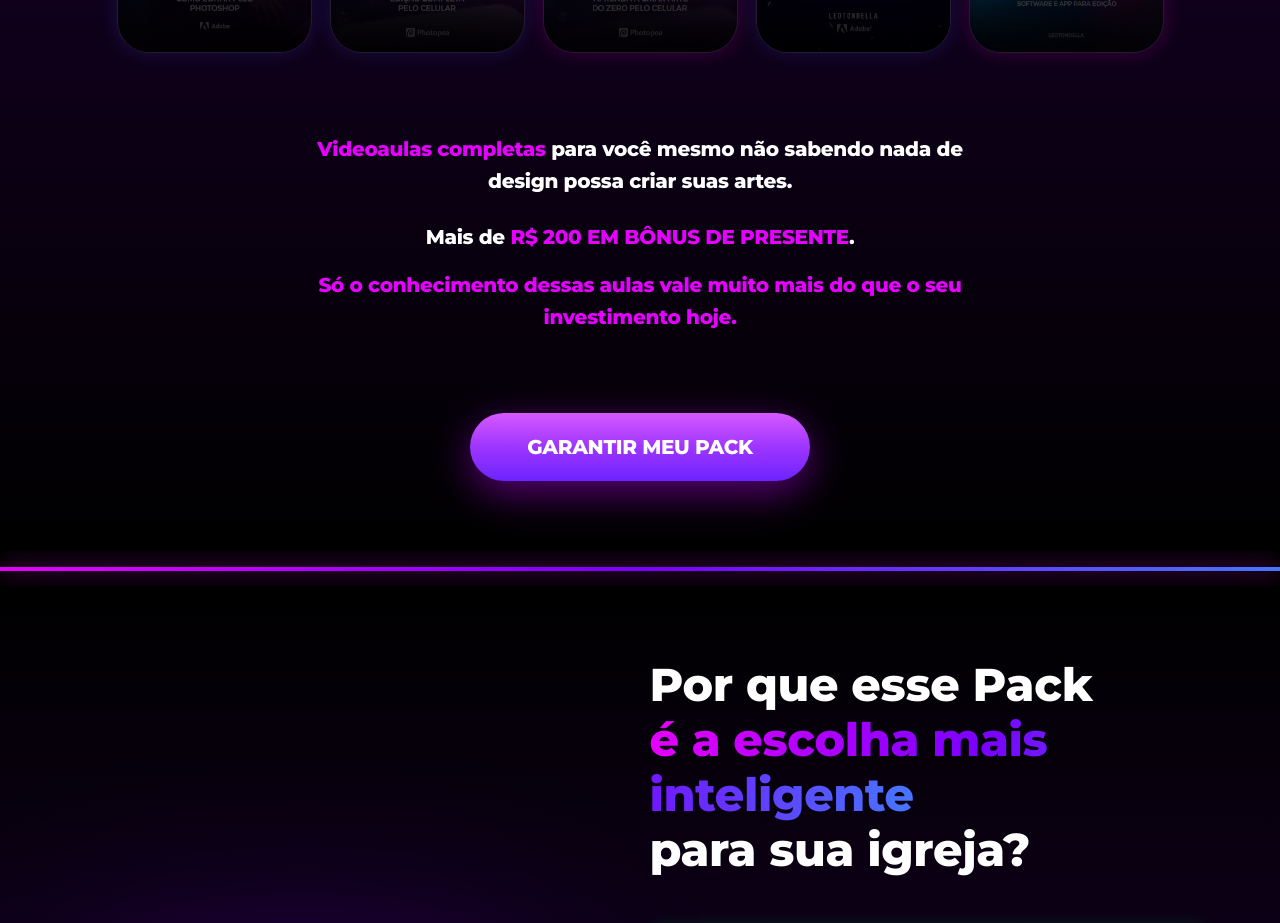
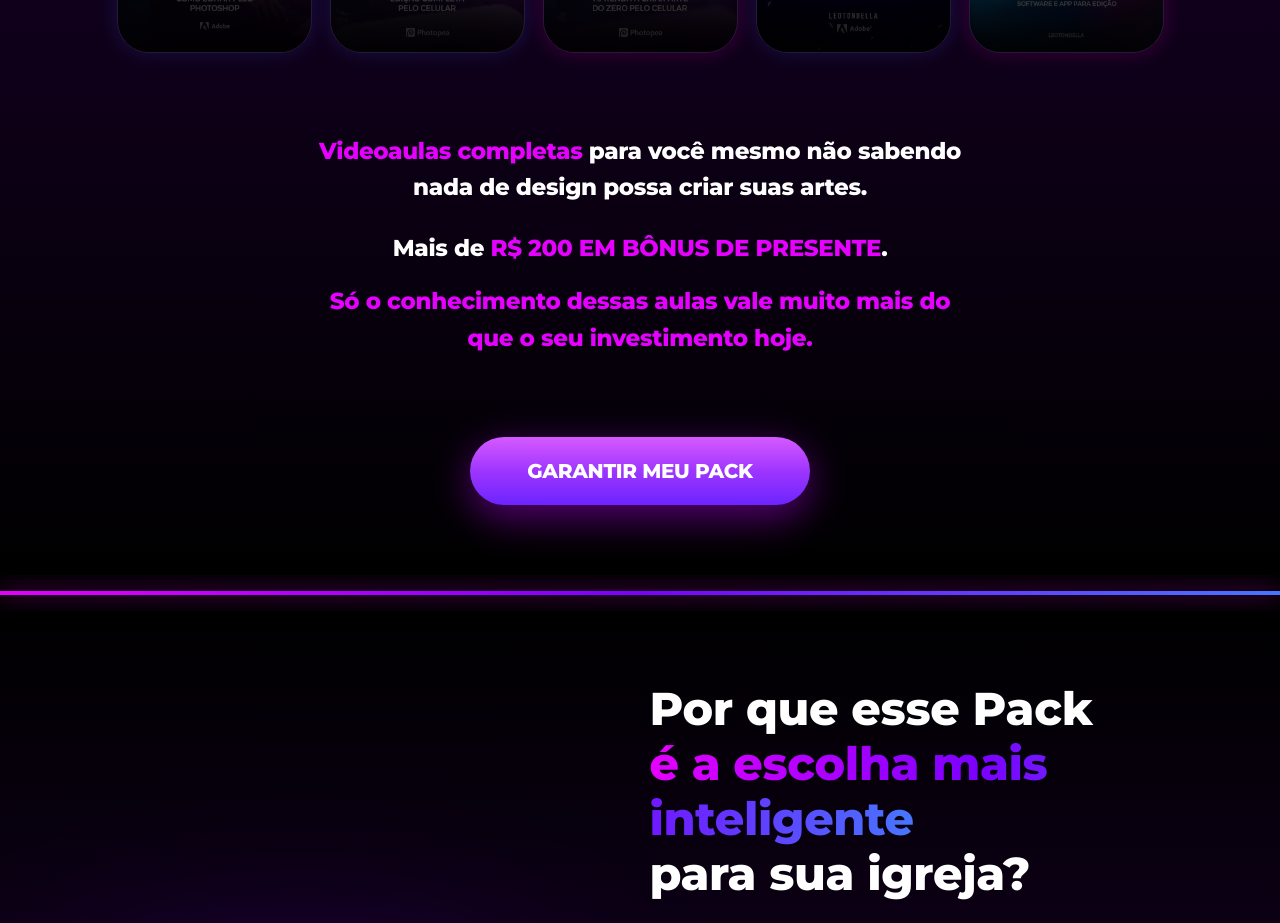
Before and after one commit to jrmacbrandt/Leo-Tondella, a React (Vite) app: page / in a window 1280 px wide. Shown: the part 2180-3103 px from the top of the page. Built offline with nearby package versions, Linux system fonts and the light colour scheme.

Commit message:
style: increase bonus description font size by 2pt

```diff
--- a/src/App.tsx
+++ b/src/App.tsx
@@ -258,7 +258,7 @@ export default function App() {
           </div>
 
           <div className="max-w-[700px] mx-auto mb-16 md:mb-20 px-4 flex flex-col items-center text-center">
-            <div className="text-[16px] md:text-[20px] font-medium text-white leading-[1.6]">
+            <div className="text-[19px] md:text-[23px] font-medium text-white leading-[1.6]">
               <div><span className="text-brand-magenta">Videoaulas completas</span> para você mesmo não sabendo nada de design possa criar suas artes.</div>
               <div className="h-4 md:h-6" />
               <div>Mais de <span className="text-brand-magenta font-bold">R$ 200 EM BÔNUS DE PRESENTE</span>.</div>
```
